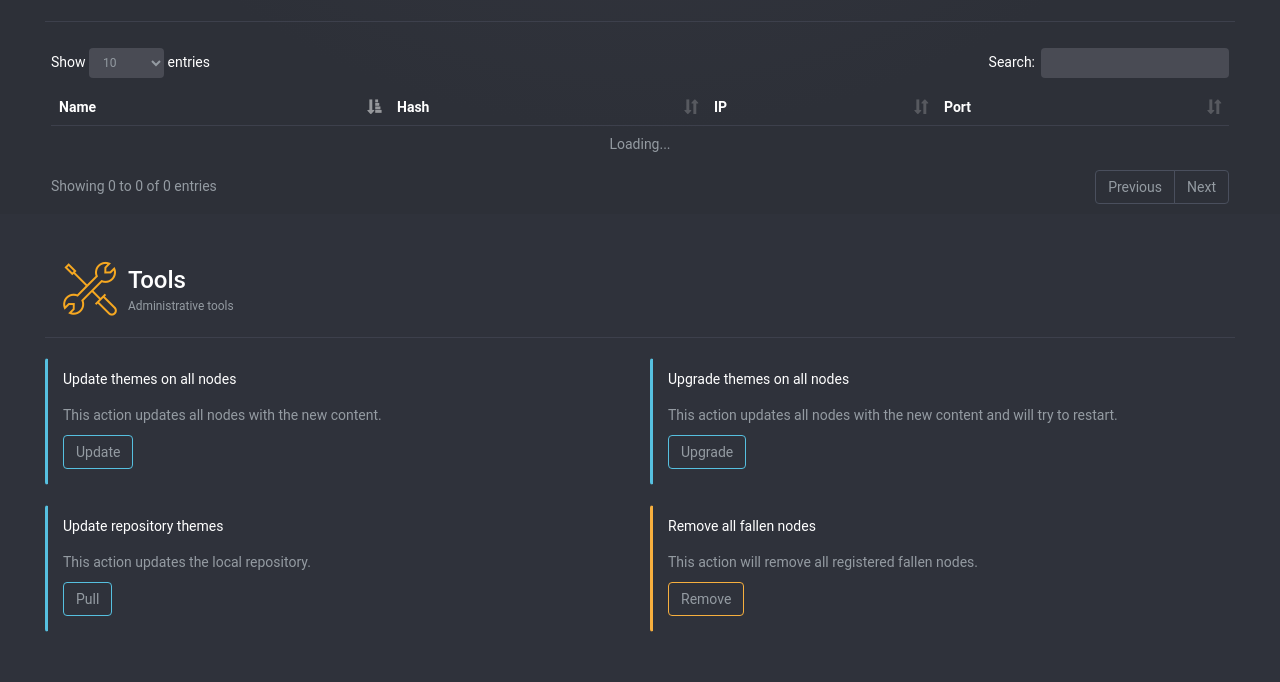
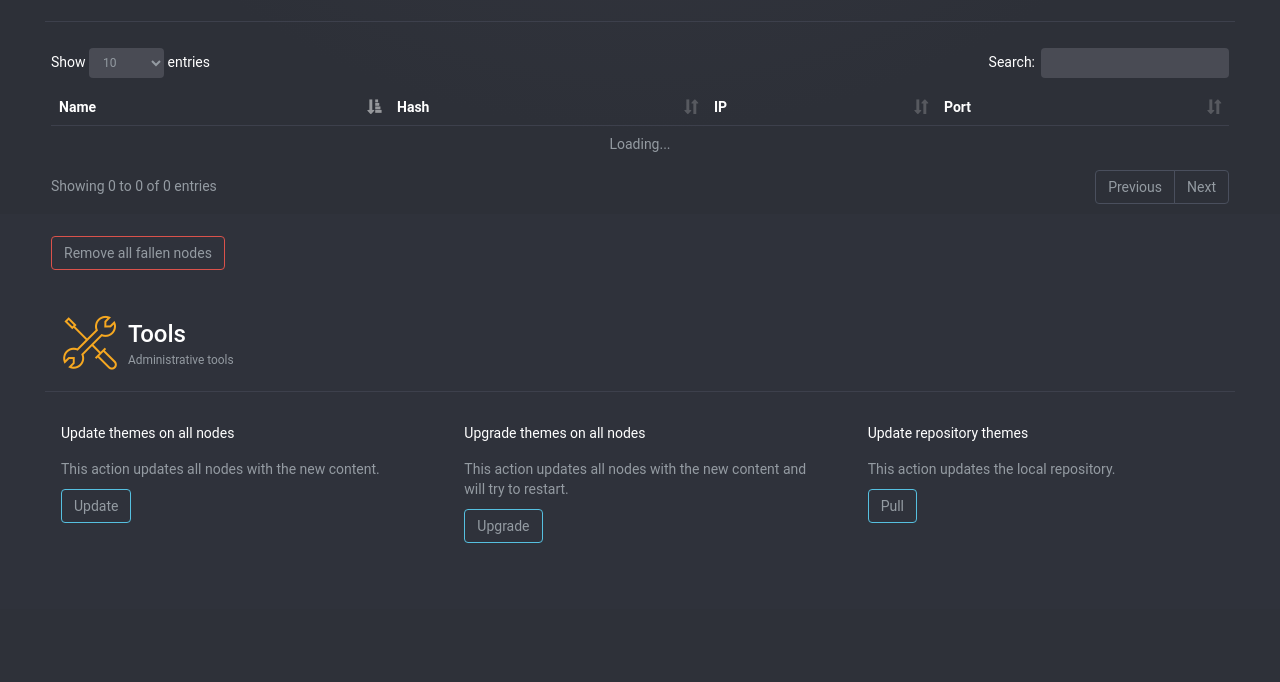
Before and after one commit to charlesbuchwald/sinthius-backend, a Python web app: template server/var/template/mission_control.html in a window 1280 px wide. Shown: the part 586-1268 px from the top of the page. After the commit the page ends 1129 px from the top, so only its background shows below. Run offline with Jinja, Linux system fonts and the light colour scheme; the template is opened without the code that fills it, so the values that code supplies are empty; some libraries are stand-ins or nearby versions.

Commit message:
UPD // Mission Control Dashboard (fixes)

```diff
--- a/server/var/template/mission_control.html
+++ b/server/var/template/mission_control.html
@@ -10,6 +10,7 @@
     <link rel="stylesheet" href="{{static_url('vendor/font-awesome/css/font-awesome.min.css')}}">
     <link rel="stylesheet" href="{{static_url('vendor/ionicons/css/ionicons.min.css')}}">
     <link rel="stylesheet" href="{{static_url('vendor/datatables/datatables.min.css')}}">
+    <link rel="stylesheet" href="{{static_url('vendor/toastr/toastr.min.css')}}">
     <link rel="stylesheet" href="{{static_url('css/pe-icons/pe-icon-7-stroke.css')}}">
     <link rel="stylesheet" href="{{static_url('css/pe-icons/helper.css')}}">
     <link rel="stylesheet" href="{{static_url('css/stroke-icons/style.css')}}">
@@ -32,6 +33,9 @@
         </nav>
 
         <section class="content">
+
+            <div class="container-fluid" id="news"></div>
+
             <div class="container-fluid">
 
                 <div class="row">
@@ -129,6 +133,11 @@
                                     </table>
                                 </div>
                             </div>
+                            <div class="panel-footer">
+                                <button id="btnRemoveFallenNodes" class="btn btn-danger" type="button">
+                                    <span class="bold">Remove all fallen nodes</span>
+                                </button>
+                            </div>
                         </div>
                     </div>
                 </div>
@@ -149,8 +158,8 @@
                 </div>
 
                 <div class="row">
-                    <div class="col-xs-6 col-lg-6">
-                        <div class="panel panel-c-info">
+                    <div class="col-xs-6 col-md-4">
+                        <div class="panel">
                             <div class="panel-heading">
                                 Update themes on all nodes
                             </div>
@@ -162,9 +171,8 @@
                             </div>
                         </div>
                     </div>
-
-                    <div class="col-xs-6 col-lg-6">
-                        <div class="panel panel-c-info">
+                    <div class="col-xs-6 col-md-4">
+                        <div class="panel">
                             <div class="panel-heading">
                                 Upgrade themes on all nodes
                             </div>
@@ -176,9 +184,8 @@
                             </div>
                         </div>
                     </div>
-
-                    <div class="col-xs-6 col-lg-6">
-                        <div class="panel panel-c-info">
+                    <div class="col-xs-6 col-md-4">
+                        <div class="panel">
                             <div class="panel-heading">
                                 Update repository themes
                             </div>
@@ -190,23 +197,7 @@
                             </div>
                         </div>
                     </div>
-
-                    <div class="col-xs-6 col-lg-6">
-                        <div class="panel panel-c-warning">
-                            <div class="panel-heading">
-                                Remove all fallen nodes
-                            </div>
-                            <div class="panel-body">
-                                <p>This action will remove all registered fallen nodes.</p>
-                                <button id="btnRemoveFallenNodes" class="btn btn-warning" type="button">
-                                    <span class="bold">Remove</span>
-                                </button>
-                            </div>
-                        </div>
-                    </div>
-
                 </div>
-
             </div>
         </section>
     </div>
@@ -217,10 +208,19 @@
     <script src="{{static_url('vendor/jquery/jquery-2.2.3.min.js')}}"></script>
     <script src="{{static_url('vendor/bootstrap/js/bootstrap.min.js')}}"></script>
     <script src="{{static_url('vendor/datatables/datatables.min.js')}}"></script>
+    <script src="{{static_url('vendor/toastr/toastr.min.js')}}"></script>
     <script src="{{static_url('js/luna.js')}}"></script>
 
     <script>
         $(document).ready(function(){
+
+            toastr.options = {
+                "debug": false,
+                "newestOnTop": false,
+                "positionClass": "toast-bottom-right",
+                "closeButton": true,
+                "progressBar": true
+            };
 
             var _item_value = ''
                 + '<div class="col-xs-6 col-md-4">'
@@ -264,8 +264,6 @@
                 try {
                     $.getJSON('/api/node/health', {}, function(r){
                         _mission_control.empty();
-
-
                         var key, value, content, data = r.response;
                         for(key in _mission_control_items){
                             value = _mission_control_items[key];
@@ -282,15 +280,38 @@
                                 'description': value.description
                             }));
                         }
-
                         _mission_control.append(format(_item_update, {'time': new Date().toISOString()}));
-
                     });
                 } catch (e) {}
                 setTimeout(mission_control_updater, 5000);
             };
 
             mission_control_updater();
+
+            var _alert_temaplte = ''
+                + '<div class="alert alert-{type} alert-dismissible fade in" role="alert">'
+                + '    <button type="button" class="close" data-dismiss="alert" aria-label="Close">'
+                + '        <span aria-hidden="true">×</span>'
+                + '    </button>'
+                + '    {message}'
+                + '</div>';
+
+            var _news = $('#news');
+
+            var mission_control_check_update = function(){
+                try {
+                    $.getJSON('/a/mc/api/git/status', {}, function(r){
+                        if($.isArray(r.response.message)){
+                            _news.append(format(_alert_temaplte, {
+                                'type': 'success',
+                                'message': format('<h4>Update Available...</h4><pre>{}</pre>', r.response.message.join('\n'))
+                            }))
+                        }
+                    });
+                } catch (e) {}
+            };
+
+            mission_control_check_update();
 
             var alive_table = $('#alive_table').DataTable({
                 'ajax': {
@@ -335,25 +356,25 @@
 
             setInterval(function(){nodes_table.ajax.reload()}, 10000);
 
-            $('#btnUpdate').on('click', function(event){
-                event.preventDefault();
-                $.getJSON('/a/mc/api/update', {}, function(r){});
-            });
-
-            $('#btnUpgrade').on('click', function(event){
-                event.preventDefault();
-                $.getJSON('/a/mc/api/upgrade', {}, function(r){});
-            });
-
-            $('#btnUpdateRepository').on('click', function(event){
-                event.preventDefault();
-                $.getJSON('/a/mc/api/git/pull', {}, function(r){});
-            });
-
-            $('#btnRemoveFallenNodes').on('click', function(event){
-                event.preventDefault();
-                $.getJSON('/a/mc/api/remove/fallen', {}, function(r){});
-            });
+//            $('#btnUpdate').on('click', function(event){
+//                event.preventDefault();
+//                $.getJSON('/a/mc/api/update', {}, function(r){});
+//            });
+//
+//            $('#btnUpgrade').on('click', function(event){
+//                event.preventDefault();
+//                $.getJSON('/a/mc/api/upgrade', {}, function(r){});
+//            });
+//
+//            $('#btnUpdateRepository').on('click', function(event){
+//                event.preventDefault();
+//                $.getJSON('/a/mc/api/git/pull', {}, function(r){});
+//            });
+//
+//            $('#btnRemoveFallenNodes').on('click', function(event){
+//                event.preventDefault();
+//                $.getJSON('/a/mc/api/remove/fallen', {}, function(r){});
+//            });
 
         });
     </script>
```
